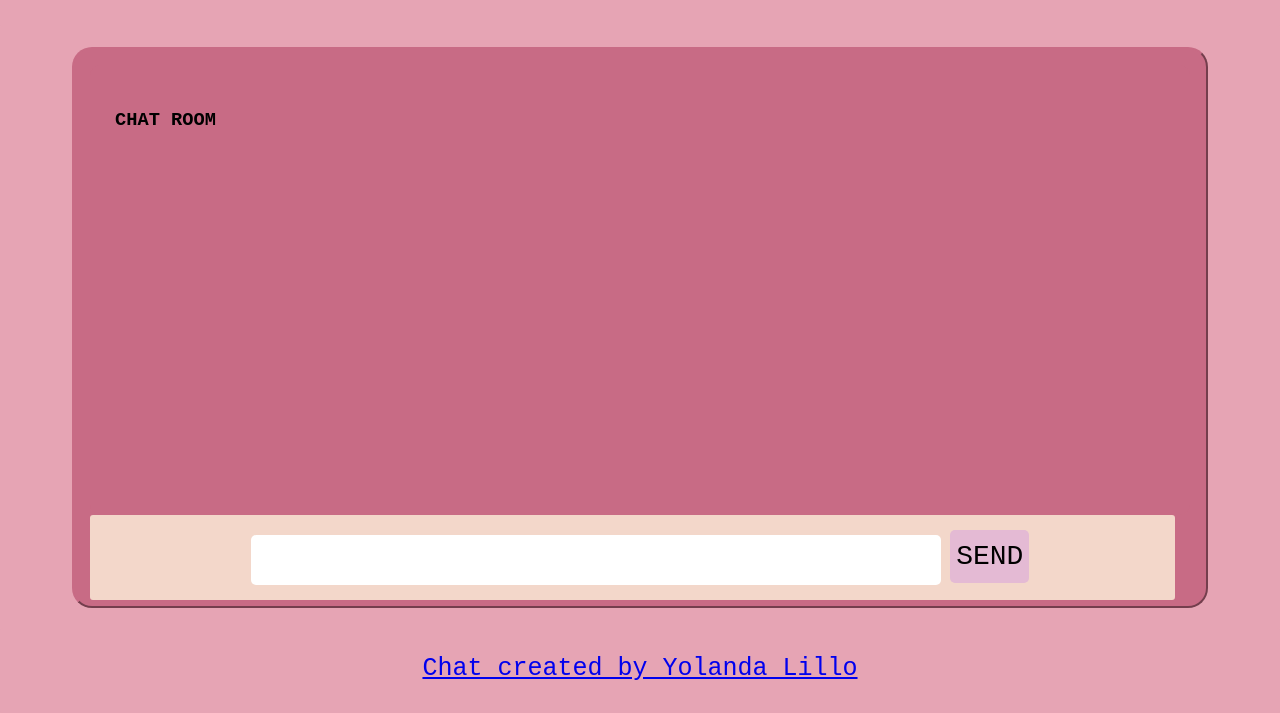
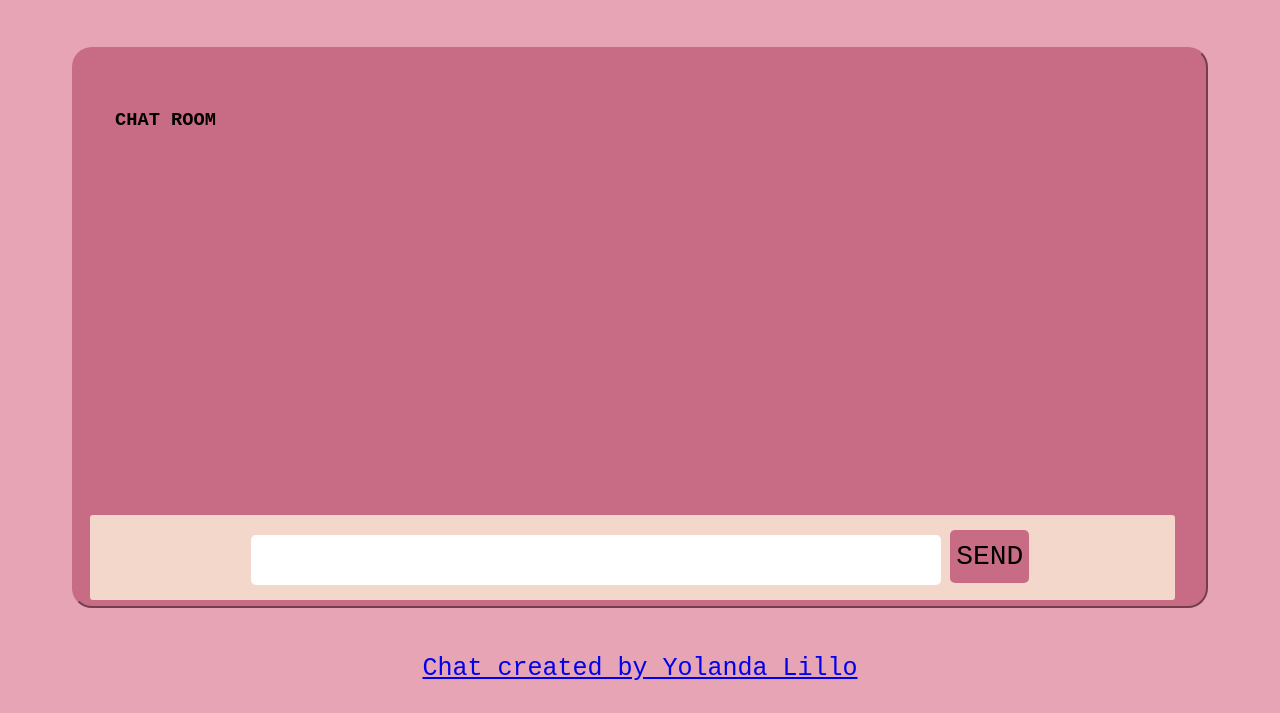
Before and after one commit to yolandalillo/2020-2021-LTAW-Practicas, a plain HTML site: page P3/chat.html in a window 1280 px wide. Shown: the part 141-854 px from the top of the page. Drawn offline with nearby package versions, Linux system fonts and the light colour scheme; no server answers.

```diff
--- a/P3/chat.css
+++ b/P3/chat.css
@@ -63,7 +63,7 @@
     border: none;
     cursor: pointer;
     font-weight: bold;
-    background: #e4bad4;
+    background: #c86b85;
     border-radius: 5px;
     font: 28px/51px "Courier New";
 
```
